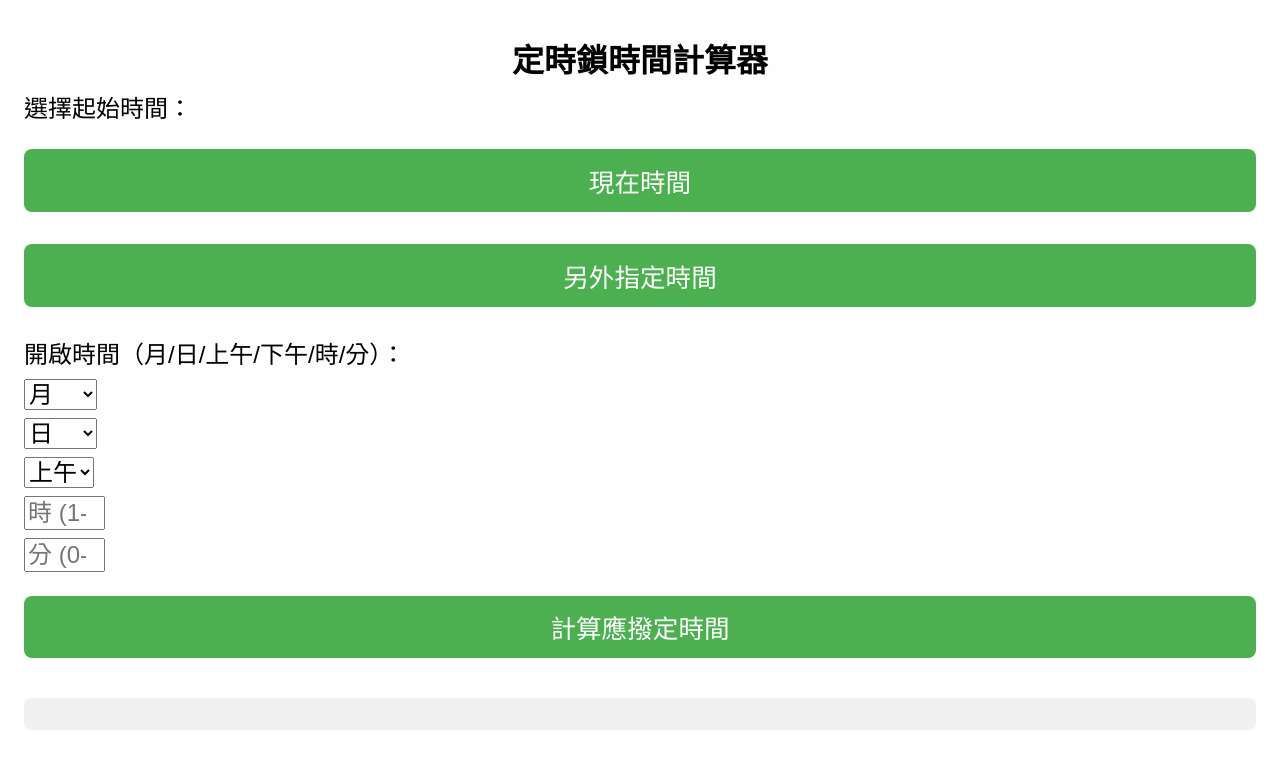
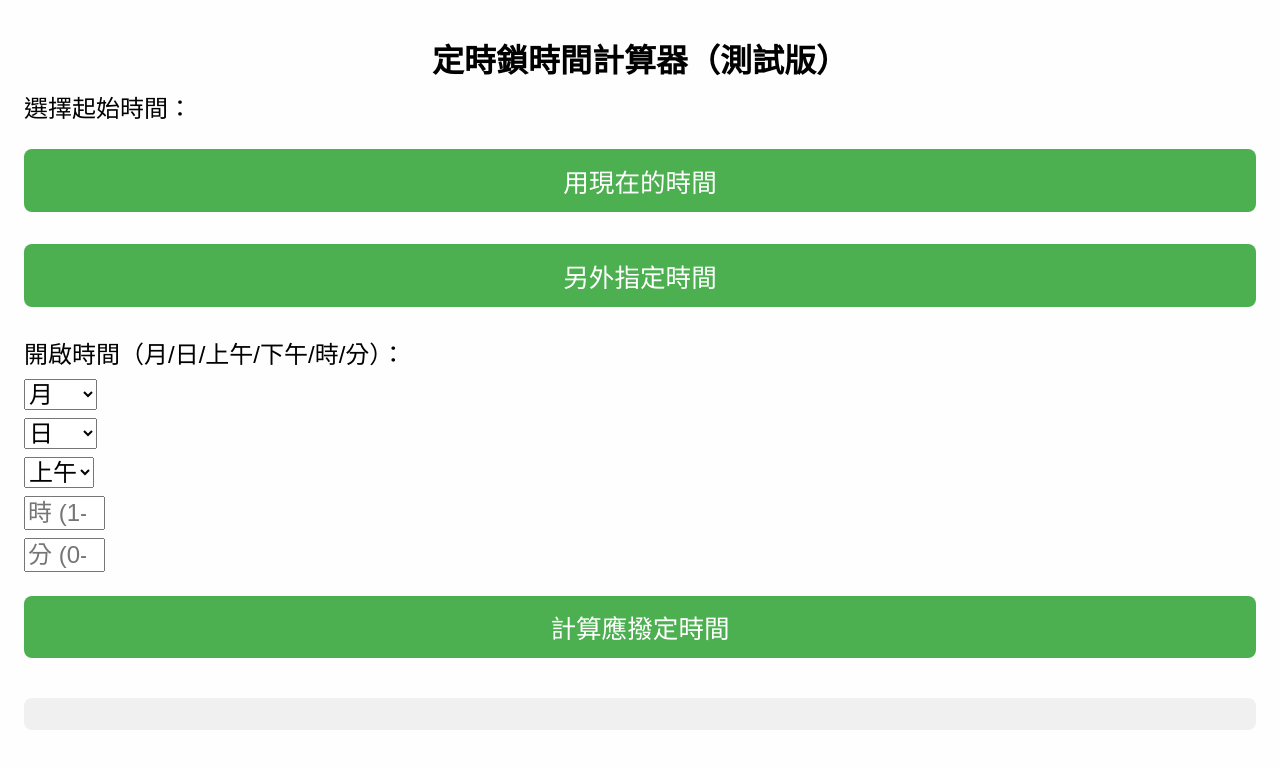
Before and after one commit to titan816/timed-lock-calculator, a plain HTML site: page index.html in a window 1280 px wide. Drawn offline with Linux system fonts and the light colour scheme.

Commit message:
Update index.html

```diff
--- a/index.html
+++ b/index.html
@@ -47,10 +47,10 @@
 </head>
 <body>
 
-<h1>定時鎖時間計算器</h1>
+<h1>定時鎖時間計算器（測試版）</h1>
 
 <label>選擇起始時間：</label>
-<button onclick="useNow()">現在時間</button>
+<button onclick="useNow()">用現在的時間</button>
 <button onclick="useCustom()">另外指定時間</button>
 
 <div id="customStart" style="display:none; margin-top:1rem;">
```
